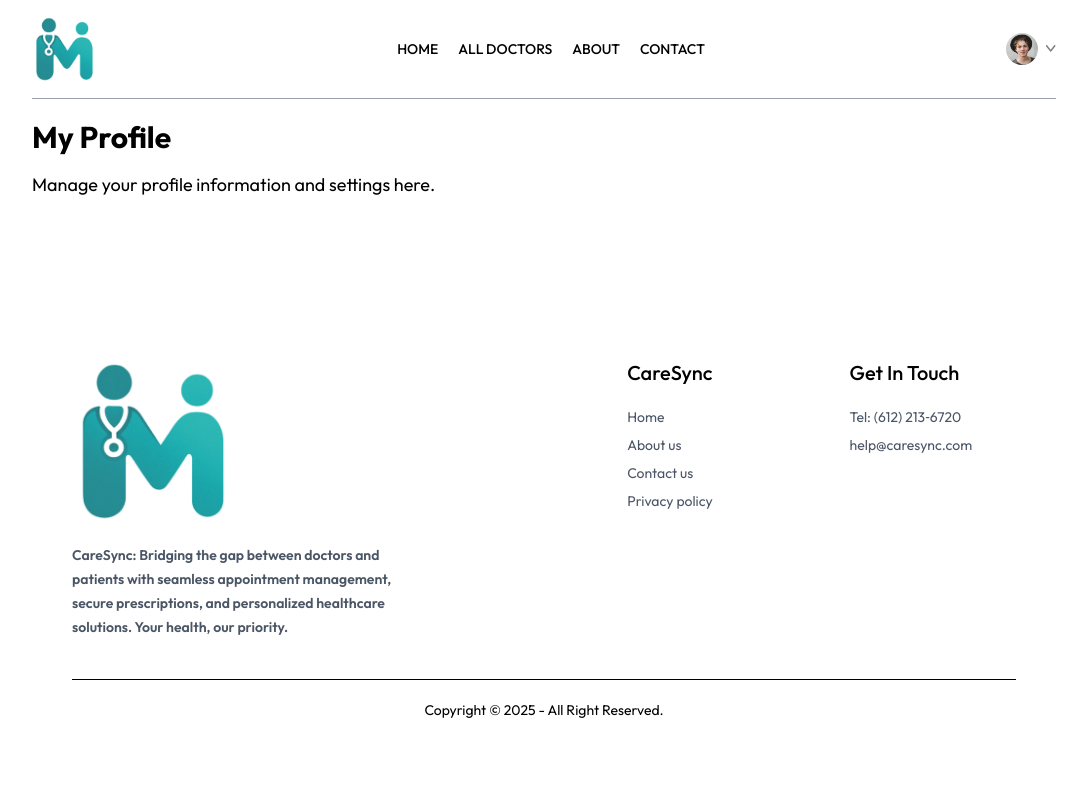
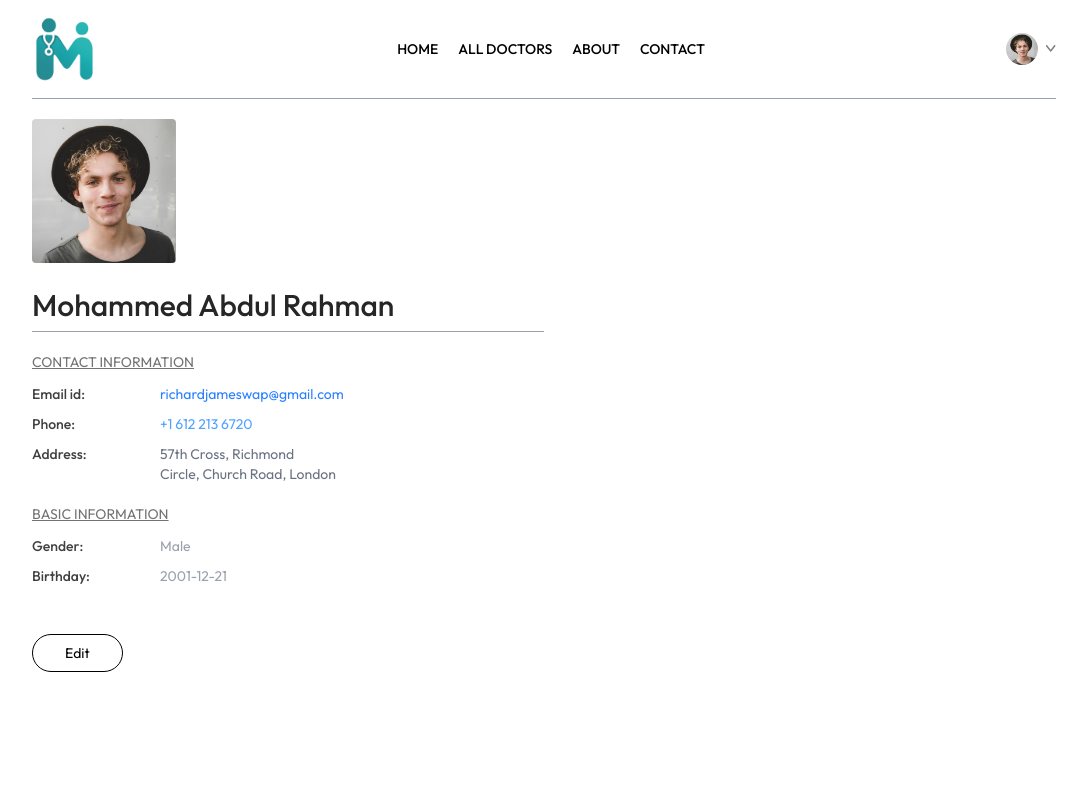
Before and after one commit to mohdabdulrahman297/caresync, a React (Vite) app: page /my-profile in a window 1280 px wide. Shown: the top 800 px of the page, without its empty margins (96-1183 px from the left). Built offline with nearby package versions, Linux system fonts and the light colour scheme.

Commit message:
Profile page UI

```diff
--- a/src/pages/MyProfile.jsx
+++ b/src/pages/MyProfile.jsx
@@ -1,12 +1,156 @@
-import React from 'react'
+import React, { useState } from "react";
+import { assets } from "../assets/assets";
 
 const MyProfile = () => {
+  const [userData, setUserData] = useState({
+    name: "Mohammed Abdul Rahman",
+    image: assets.profile_pic,
+    email: "richardjameswap@gmail.com",
+    phone: "+1  612 213 6720",
+    address: {
+      line1: "57th Cross, Richmond",
+      line2: "Circle, Church Road, London",
+    },
+    gender: "Male",
+    dob: "2001-12-21",
+  });
+
+  const [isEdit, setIsEdit] = useState(false);
+
   return (
-    <div>
-      <h1 className='text-3xl font-bold'>My Profile</h1>
-      <p className='mt-4 text-lg'>Manage your profile information and settings here.</p>
+    <div className="max-w-lg flex flex-col gap-2 text-sm">
+      <img className="w-36 rounded" src={userData.image} alt="profile" />
+
+      {isEdit ? (
+        <input
+          className="bg-gray-50 text-3xl font-medium max-w-60 mt-4"
+          type="text"
+          value={userData.name}
+          onChange={(e) =>
+            setUserData((prev) => ({ ...prev, name: e.target.value }))
+          }
+        />
+      ) : (
+        <p className="font-medium text-3xl text-neutral-800 mt-4">
+          {userData.name}
+        </p>
+      )}
+
+      <hr className="bg-zinc-400 h-[1px] border-none" />
+
+      {/* Contact Information */}
+      <div>
+        <p className="text-neutral-500 underline mt-3">CONTACT INFORMATION</p>
+        <div className="grid grid-cols-[1fr_3fr] gap-y-2.5 mt-3 text-neutral-700">
+          <p className="font-medium">Email id:</p>
+          <p className="text-blue-500">{userData.email}</p>
+
+          <p className="font-medium">Phone:</p>
+          {isEdit ? (
+            <input
+              className="bg-gray-100 max-w-52"
+              type="text"
+              value={userData.phone}
+              onChange={(e) =>
+                setUserData((prev) => ({ ...prev, phone: e.target.value }))
+              }
+            />
+          ) : (
+            <p className="text-blue-400">{userData.phone}</p>
+          )}
+
+          <p className="font-medium">Address:</p>
+          {isEdit ? (
+            <div className="flex flex-col gap-1">
+              <input
+                className="bg-gray-50"
+                onChange={(e) =>
+                  setUserData((prev) => ({
+                    ...prev,
+                    address: { ...prev.address, line1: e.target.value },
+                  }))
+                }
+                value={userData.address.line1}
+                type="text"
+              />
+              <input
+                className="bg-gray-50"
+                onChange={(e) =>
+                  setUserData((prev) => ({
+                    ...prev,
+                    address: { ...prev.address, line2: e.target.value },
+                  }))
+                }
+                value={userData.address.line2}
+                type="text"
+              />
+            </div>
+          ) : (
+            <p className="text-gray-500">
+              {userData.address.line1}
+              <br />
+              {userData.address.line2}
+            </p>
+          )}
+        </div>
+      </div>
+
+      {/* Basic Info */}
+      <div>
+        <p className="text-neutral-500 underline mt-3">BASIC INFORMATION</p>
+        <div className="grid grid-cols-[1fr_3fr] gap-y-2.5 mt-3 text-neutral-700">
+          <p className="font-medium">Gender:</p>
+          {isEdit ? (
+            <select
+              className="max-w-20 bg-gray-100"
+              onChange={(e) =>
+                setUserData((prev) => ({ ...prev, gender: e.target.value }))
+              }
+              value={userData.gender}
+            >
+              <option value="Male">Male</option>
+              <option value="Female">Female</option>
+            </select>
+          ) : (
+            <p className="text-gray-400">{userData.gender}</p>
+          )}
+
+          <p className="font-medium">Birthday:</p>
+          {isEdit ? (
+            <input
+              className="max-w-28 bg-gray-100"
+              type="date"
+              onChange={(e) =>
+                setUserData((prev) => ({ ...prev, dob: e.target.value }))
+              }
+              value={userData.dob}
+            />
+          ) : (
+            <p className="text-gray-400">{userData.dob}</p>
+          )}
+        </div>
+      </div>
+
+      {/* Action Button */}
+      <div className="mt-10">
+        {isEdit ? (
+          <button
+            className="border border-primary px-8 py-2 rounded-full hover:bg-emerald-400 cursor-pointer hover:text-white transition-all"
+            onClick={() => setIsEdit(false)}
+          >
+            Save information
+          </button>
+        ) : (
+          <button
+            className="border border-primary px-8 py-2 rounded-full hover:bg-emerald-400 cursor-pointer hover:text-white transition-all"
+            onClick={() => setIsEdit(true)}
+          >
+            Edit
+          </button>
+        )}
+      </div>
     </div>
-  )
-}
+  );
+};
 
-export default MyProfile
+export default MyProfile;
```
